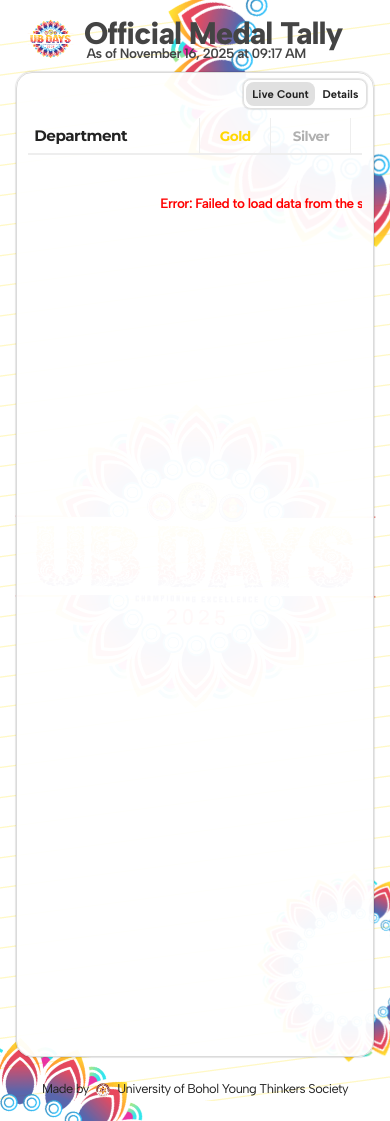
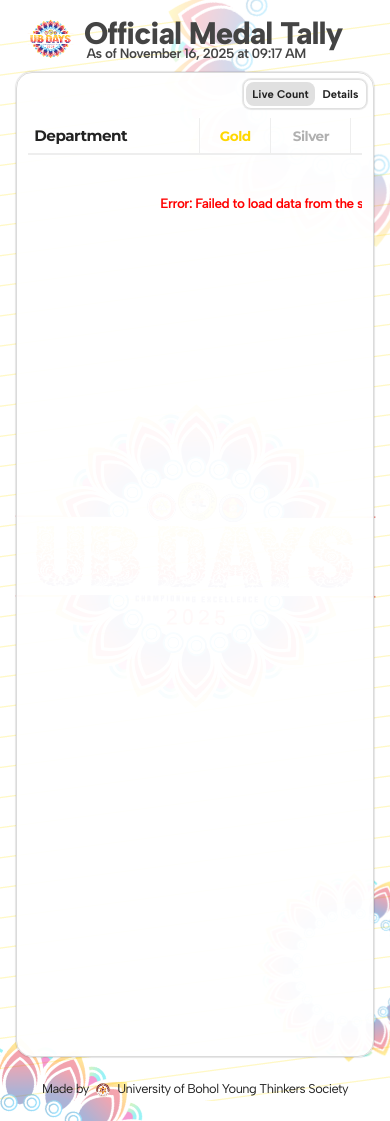
Before and after one commit to UB-Young-Thinkers-Society/UBDaysMedalTally, a PHP site: page / in a window 390 px wide. Run offline with PHP 8.4, Linux system fonts and the light colour scheme; some libraries are stand-ins or nearby versions.

Commit message:
should be final changes

```diff
--- a/main/css/live-feed.css
+++ b/main/css/live-feed.css
@@ -17,7 +17,7 @@ body {
     bottom: -60%;
     left: -20%;
     /* --- MODIFIED RULE --- */
-    opacity: 0.8; /* Moved from inline HTML style */
+    opacity: 0.4; /* Moved from inline HTML style */
     z-index: -99;
     /* Added size and max-size for better scaling */
     width: 70vh;
@@ -31,7 +31,7 @@ body {
     top: -90%;
     right: -24%;
     /* --- MODIFIED RULE --- */
-    opacity: 0.8; /* Moved from inline HTML style */
+    opacity: 0.2; /* Moved from inline HTML style */
     z-index: -99;
     width: auto;
     /* Made height relative to viewport and capped it */
@@ -44,7 +44,7 @@ body {
     bottom: -18%;
     right: -6%;
     /* --- MODIFIED RULE --- */
-    opacity: 0.8; /* Moved from inline HTML style */
+    opacity: 0.4; /* Moved from inline HTML style */
     z-index: -99;
     width: auto;
     /* Made height relative to viewport and capped it */
@@ -392,7 +392,7 @@ footer,
     .medal-count {
         width: 22px;
         height: 22px;
-        line-height: 25px;
+        line-height: 24px;
         font-size: 0.7em;
     }
     /* --- END ADDED RULES --- */
```
